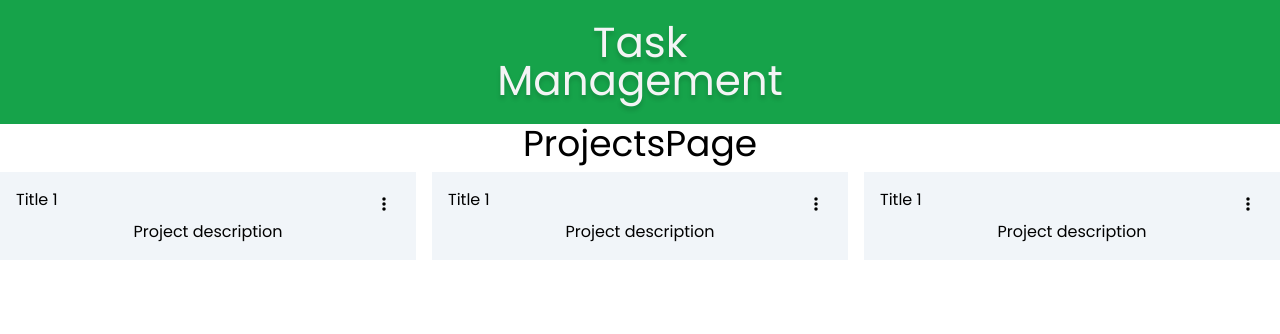
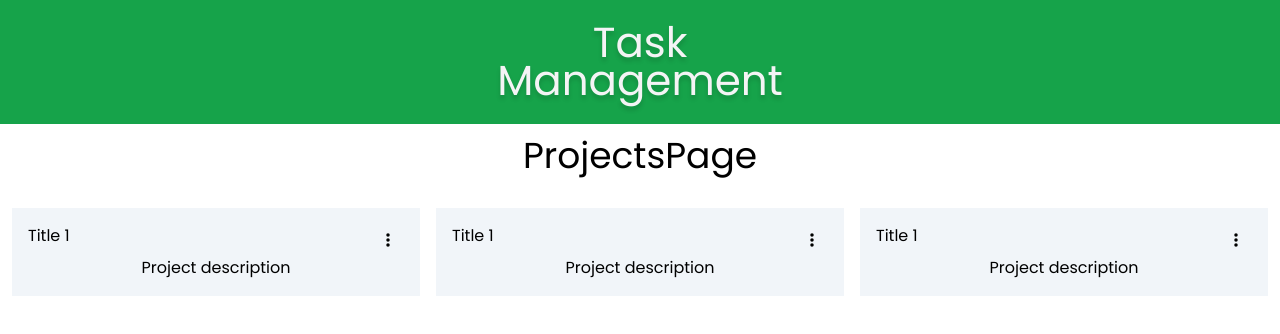
Before and after one commit to lostmart/task-manager, a React (Vite) app: page /projects in a window 1280 px wide. Shown: the top 334 px of the page. Built offline with nearby package versions, Linux system fonts and the light colour scheme; no server answers.

Commit message:
new links

```diff
--- a/src/Router.tsx
+++ b/src/Router.tsx
@@ -5,6 +5,7 @@ import { createBrowserRouter } from "react-router-dom"
 import Home from "./pages/Home.tsx"
 import ErrorPage from "./pages/ErrorPage.tsx"
 import ProjectsPage from "./pages/ProjectsPage.tsx"
+import SingleProject from "./pages/SingleProject.tsx"
 
 const router = createBrowserRouter(
 	[
@@ -16,6 +17,11 @@ const router = createBrowserRouter(
 		{
 			path: "/projects",
 			element: <ProjectsPage />,
+			errorElement: <ErrorPage />,
+		},
+		{
+			path: "/projects/:id",
+			element: <SingleProject />,
 			errorElement: <ErrorPage />,
 		},
 	],
--- a/src/pages/Home.tsx
+++ b/src/pages/Home.tsx
@@ -4,6 +4,7 @@ import ModalContext from "../context/ModalContext"
 import sleepingImg from "../assets/sleeping.gif"
 
 import { useBackendHealth } from "../hooks/useBackendHealth"
+import LoadinComp from "../components/ui/LoadinComp"
 //const ErrorContext = useContext(ModalContext)
 
 import { ErrorContextType, TyeType } from "../types/error.type"
@@ -19,16 +20,19 @@ const Home = () => {
 
 	const navigate = useNavigate()
 
-	const { isOnline } = useBackendHealth()
+	const { isOnline, isLoading } = useBackendHealth()
 
 	const logIn = () => {
+		if (isLoading) {
+			return <LoadinComp />
+		}
 
 		if (!isOnline) {
 			// create error
 			const onlineError: ErrorContextType = {
 				error: "Backend is offline",
 				type: "network" as TyeType,
-				tip: "Probably our server is sleeping 🙄 Give it a sec... he'll be up and running in no time ⌚",
+				tip: "Probably our server is sleeping 🙄 Give it a sec... try again later ⌚",
 			}
 
 			setModalData((prev) => ({
@@ -59,7 +63,12 @@ const Home = () => {
 		setModalData((prev) => ({
 			...prev,
 			showModal: true,
-			bodyContent: <UserComp handleCancelProp={handleCancel} onLoginSuccess={() => navigate("/projects")} />,
+			bodyContent: (
+				<UserComp
+					handleCancelProp={handleCancel}
+					onLoginSuccess={() => navigate("/projects")}
+				/>
+			),
 			modalTitle: "Log In",
 		}))
 	}
--- a/src/pages/ProjectsPage.tsx
+++ b/src/pages/ProjectsPage.tsx
@@ -1,10 +1,11 @@
 import { FaEllipsisVertical } from "react-icons/fa6"
+import { Link } from "react-router-dom"
 
 const ProjectsPage = () => {
 	return (
 		<section className="bg-white">
-			<h1 className="text-4xl text-center">ProjectsPage</h1>
-			<div className="container-xl lg:container mx-auto grid grid-cols-1 md:grid-cols-2 lg:grid-cols-3 gap-4">
+			<h1 className="text-4xl text-center py-3">ProjectsPage</h1>
+			<div className="container-xl p-2 lg:container mx-auto grid grid-cols-1 md:grid-cols-2 md:p-3 lg:grid-cols-3 gap-4">
 				<article className="flex flex-col items-center p-4 bg-slate-100 mt-2 relative">
 					<h2 className="flex justify-between w-full">
 						Title 1
@@ -14,6 +15,7 @@ const ProjectsPage = () => {
 					</h2>
 					<p>Project description</p>
 				</article>
+				<Link to="/projects/1">
 					<article className="flex flex-col items-center p-4 bg-slate-100 mt-2 relative">
 						<h2 className="flex justify-between w-full">
 							Title 1
@@ -23,6 +25,7 @@ const ProjectsPage = () => {
 						</h2>
 						<p>Project description</p>
 					</article>
+				</Link>
 				<article className="flex flex-col items-center p-4 bg-slate-100 mt-2 relative">
 					<h2 className="flex justify-between w-full">
 						Title 1
--- /dev/null
+++ b/src/pages/SingleProject.tsx
@@ -0,0 +1,5 @@
+const SingleProject = () => {
+	return <div>SingleProject</div>
+}
+
+export default SingleProject
```
Lines whose indentation alone changed are shown as unchanged.
